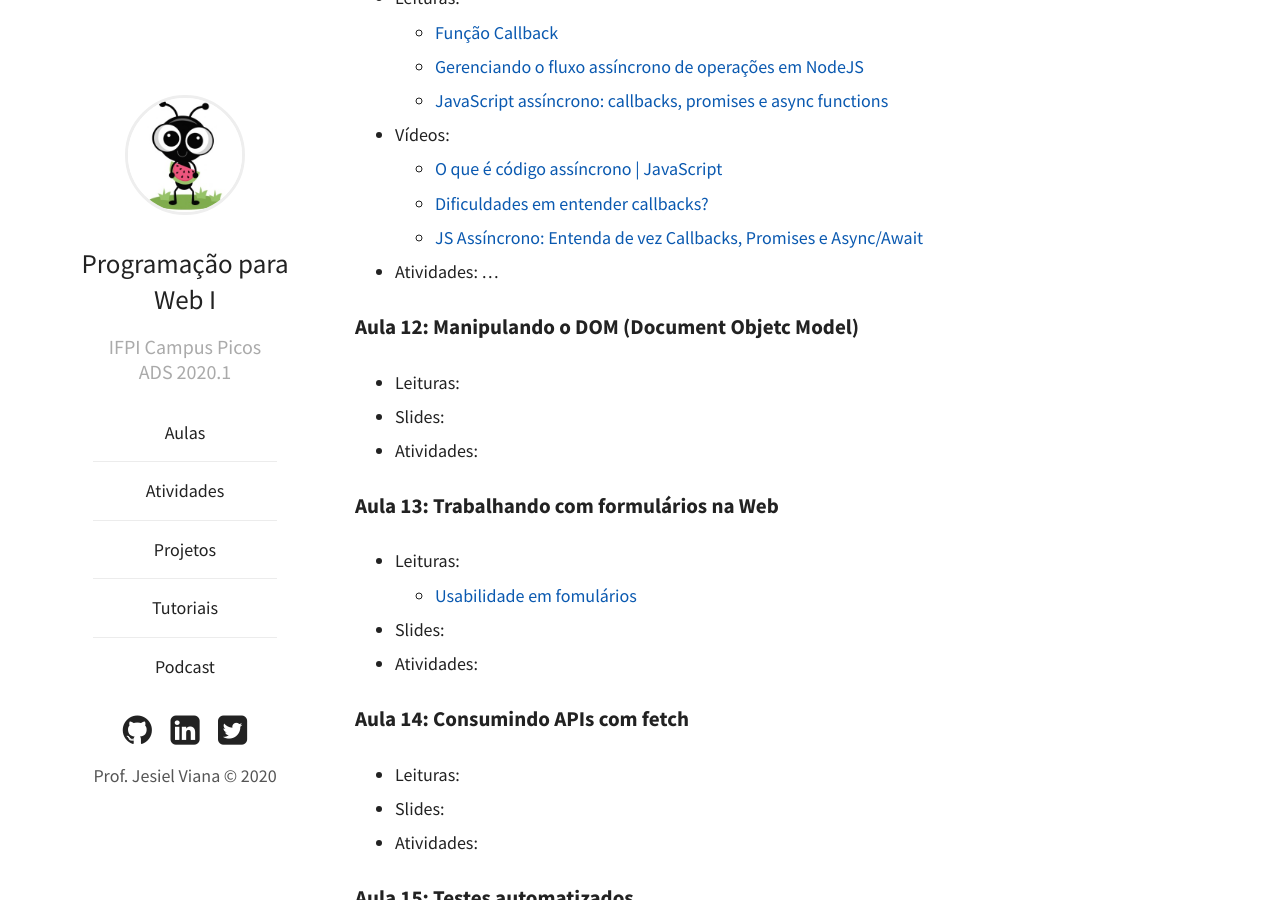
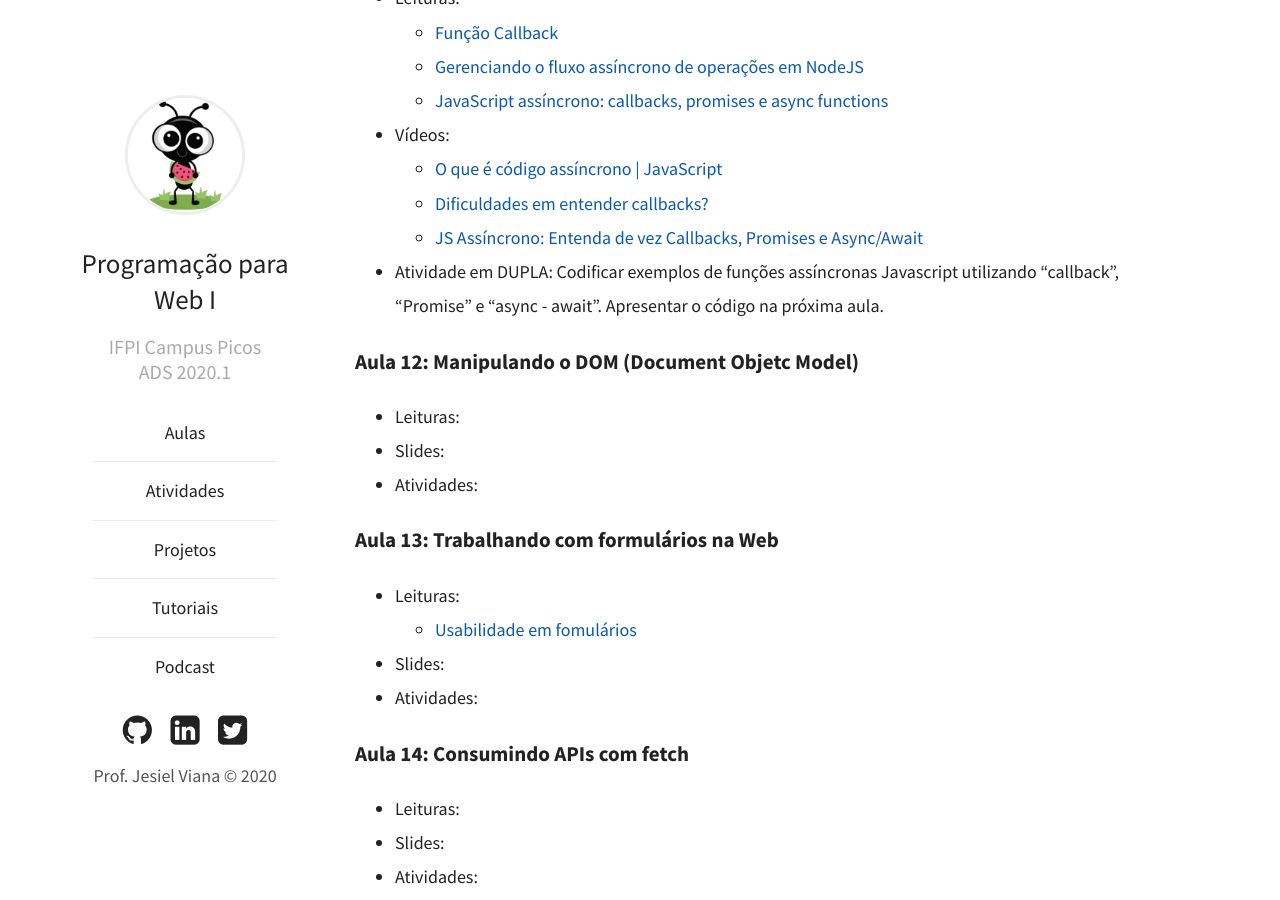
Before and after one commit to jesielviana/web-dev, a Jekyll site: the page built from aulas.md, in a window 1280 px wide and 900 px high, scrolled down 3919 px. Built offline with Jekyll 4.4.1, drawn with Linux system fonts in a browser that asks for light colours.

Commit message:
add aula 11

```diff
--- a/aulas.md
+++ b/aulas.md
@@ -140,7 +140,7 @@ date: 2020-03-04 21:03:36 +0530
   - <a href="https://www.youtube.com/watch?v=tVYTqsqZHZY" target="_blank">O que é código assíncrono | JavaScript</a>
   - <a href="https://www.youtube.com/watch?v=8o-9nQ3DQEA" target="_blank">Dificuldades em entender callbacks?</a>
   - <a href="https://www.youtube.com/watch?v=7Bs4-rqbCQc" target="_blank">JS Assíncrono: Entenda de vez Callbacks, Promises e Async/Await</a>
-- Atividades: ...
+- Atividade em DUPLA: Codificar exemplos de funções assíncronas Javascript utilizando "callback", "Promise" e "async - await". Apresentar o código na próxima aula.
 
 ### Aula 12: Manipulando o DOM (Document Objetc Model)
 
```
